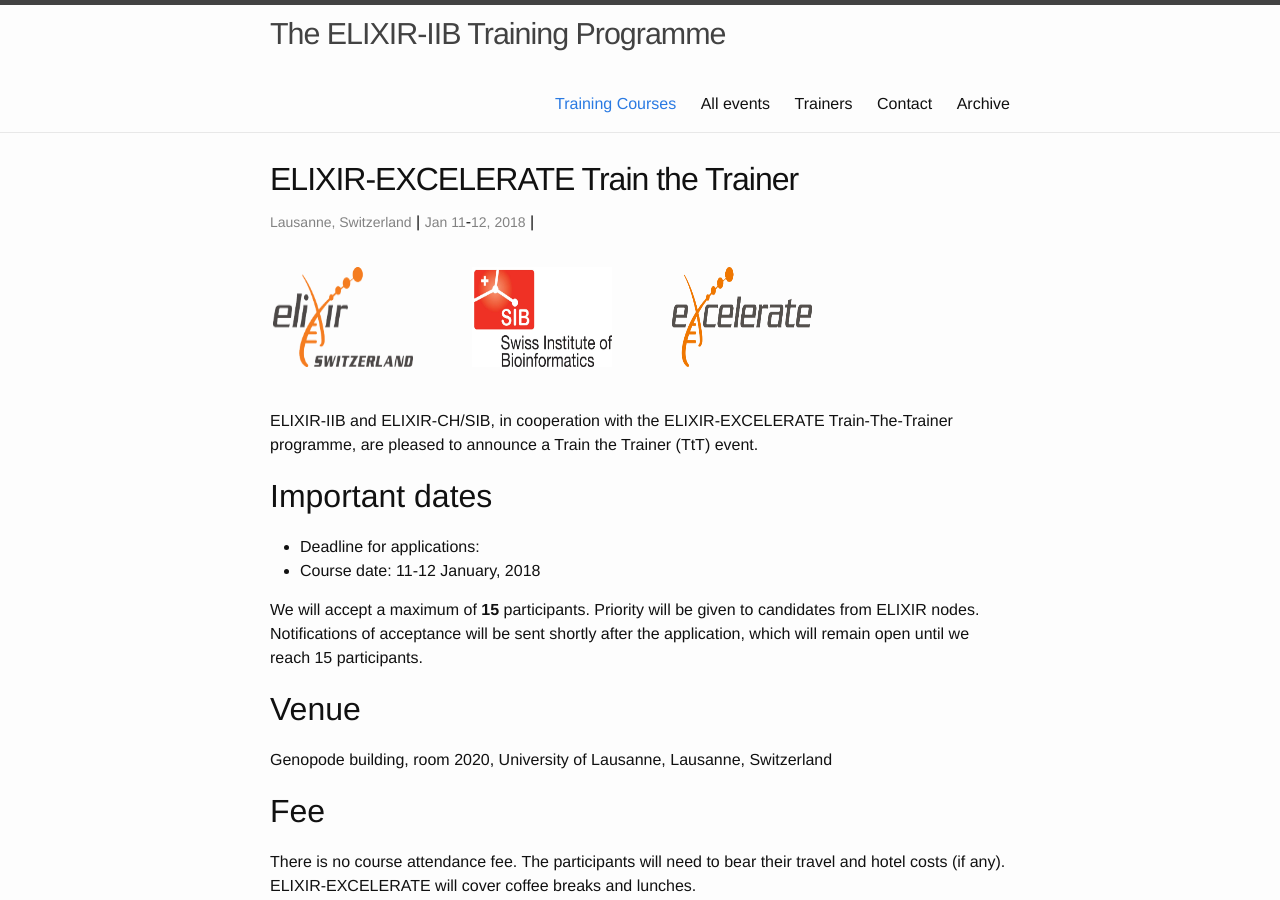
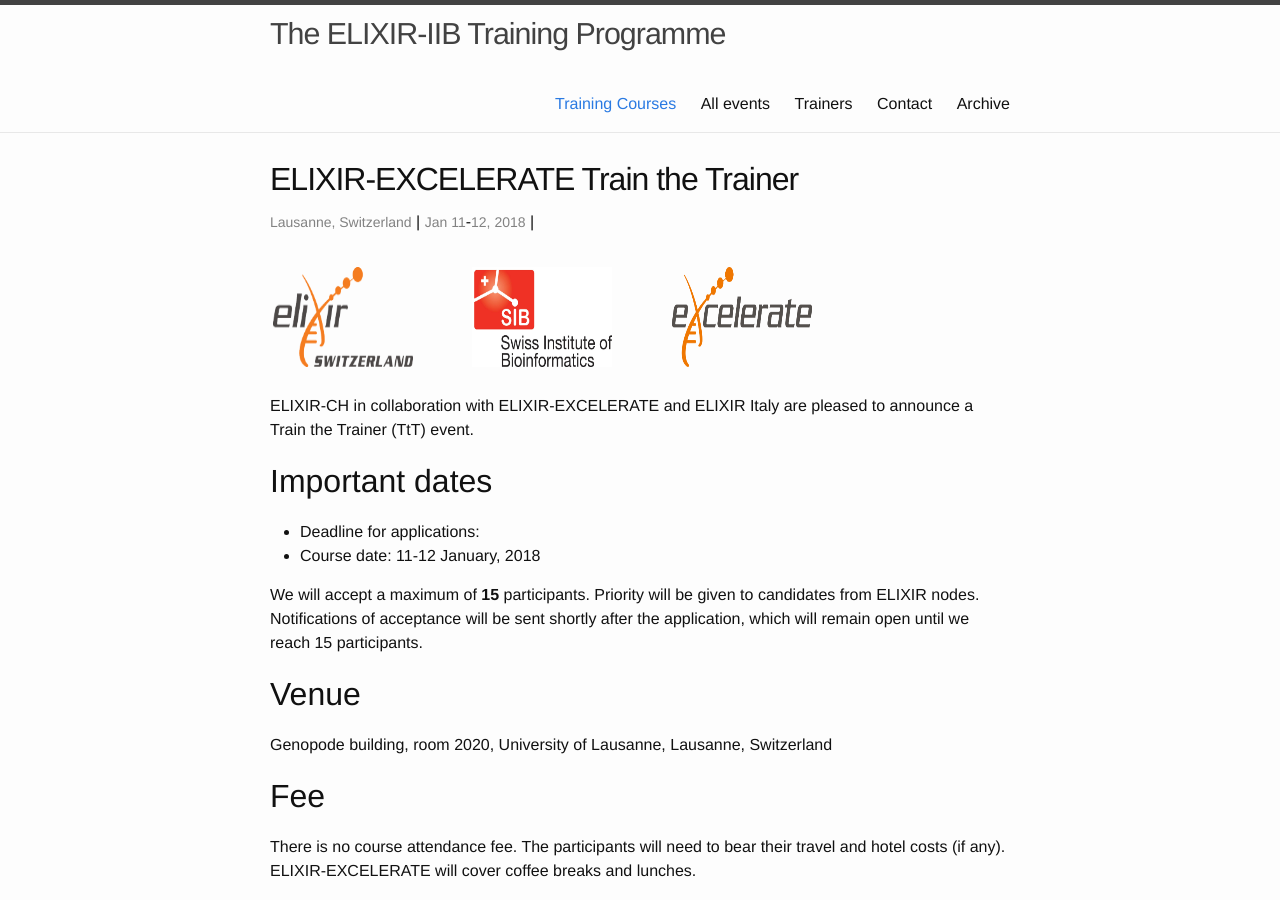
Before and after one commit to ELIXIR-IIB-training/website, a Jekyll site: the page built from _posts/2018-01-11-train-the-trainer-lausanne.md, in a window 1280 px wide and 900 px high. Built offline with Jekyll 4.4.1, drawn with Linux system fonts in a browser that asks for light colours.

Commit message:
Change collaboration details

```diff
--- a/_posts/2018-01-11-train-the-trainer-lausanne.md
+++ b/_posts/2018-01-11-train-the-trainer-lausanne.md
@@ -4,7 +4,7 @@ title:  "ELIXIR-EXCELERATE Train the Trainer"
 date_start:   2018-01-11
 date_end:   2018-01-12
 venue: Lausanne, Switzerland
-description: ELIXIR-IIB and ELIXIR-CH/SIB, in cooperation with the ELIXIR-EXCELERATE Train-The-Trainer programme, are pleased to announce a Train the Trainer (TtT) event. This course is meant to offer guidance, ideas and tips for training/teaching design, development and delivery based on research-driven educational principles. Examples and discussions will also focus on the challenges presented by academic teaching.
+description: ELIXIR-CH in collaboration with ELIXIR-EXCELERATE and ELIXIR Italy, are pleased to announce a Train the Trainer (TtT) event. This course is meant to offer guidance, ideas and tips for training/teaching design, development and delivery based on research-driven educational principles. Examples and discussions will also focus on the challenges presented by academic teaching.
 
 ---
 
@@ -17,8 +17,7 @@ description: ELIXIR-IIB and ELIXIR-CH/SIB, in cooperation with the ELIXIR-EXCELE
   </tr>
 </table>
 <br>
-
-ELIXIR-IIB and ELIXIR-CH/SIB, in cooperation with the ELIXIR-EXCELERATE Train-The-Trainer programme, are pleased to announce a Train the Trainer (TtT) event.
+ELIXIR-CH in collaboration with ELIXIR-EXCELERATE and ELIXIR Italy are pleased to announce a Train the Trainer (TtT) event.
 
 ## Important dates
 - Deadline for applications:
```
